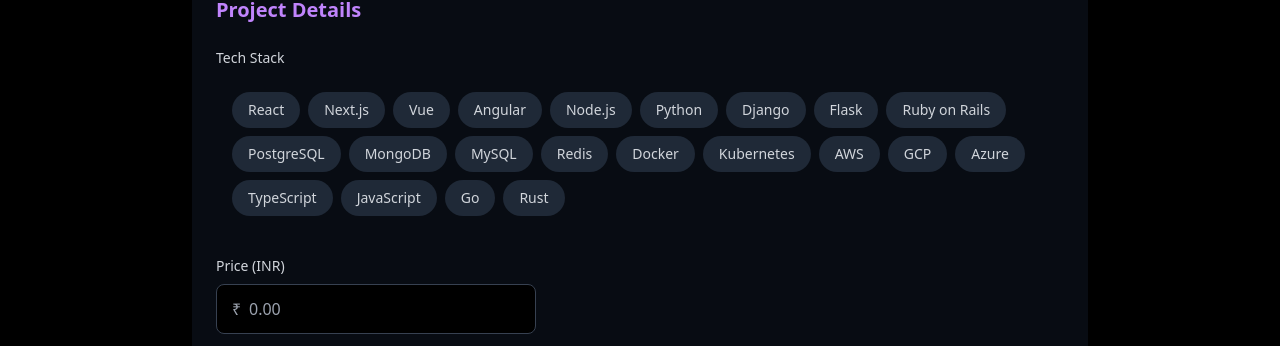
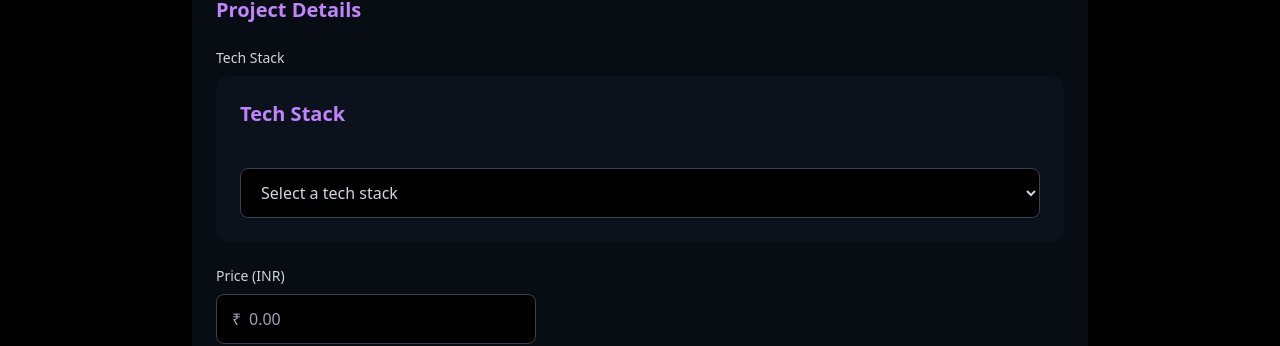
Before and after one commit to Bhumikapatil22/Akatsuki-Project-Hub, a React (Vite) app: page /create-project in a window 1280 px wide. Shown: the part 991-1337 px from the top of the page. Built offline with nearby package versions, Linux system fonts and the light colour scheme.

Commit message:
Modified Filtering

```diff
--- a/src/App.tsx
+++ b/src/App.tsx
@@ -17,7 +17,7 @@
           <Route path="/" element={<LandingPage />} />
           <Route path="/dashboard" element={<ProjectDashboard />} />
           <Route path="/create-project" element={<CreateProject />} />
-          <Route path="/project/:id" element={<ProjectDetails />} />
+          <Route path="/project/:_id" element={<ProjectDetails />} />
           <Route path="/purchase" element={<PurchaseForm />} />
           {/* <Route path="/contact" element={<ContactForm project={selectedProject} onClose={() => window.history.back()} />} /> */}
         </Routes>
--- a/src/pages/CreateProjectPage.tsx
+++ b/src/pages/CreateProjectPage.tsx
@@ -40,13 +40,13 @@
     coverImageUrl: '',
     liveLink: '',
     description: '',
-    techStack: [] as string[],
+    techStack: '',
     price: '',
     details: ''
   });
 
   const techStackOptions = [
-    'React', 'Next.js', 'Vue', 'Angular', 'Node.js',
+    'MERN', 'Java', 'Vue', 'Angular', 'Node.js',
     'Python', 'Django', 'Flask', 'Ruby on Rails',
     'PostgreSQL', 'MongoDB', 'MySQL', 'Redis',
     'Docker', 'Kubernetes', 'AWS', 'GCP', 'Azure',
@@ -68,6 +68,7 @@
     try {
       const response = await axios.post(
         'https://akatsuki-cohert-api.vercel.app/api/projects/create',
+
         formData
       );
 
@@ -206,7 +207,7 @@
                 <label className="block text-sm font-medium text-gray-300 mb-2">
                   Tech Stack
                 </label>
-                <div className="flex flex-wrap gap-2 p-4">
+                {/* <div className="flex flex-wrap gap-2 p-4">
                   {techStackOptions.map((tech) => (
                     <button
                       key={tech}
@@ -226,6 +227,16 @@
                       {tech}
                     </button>
                   ))}
+                </div> */}
+
+                <div className="bg-gray-900/50 rounded-xl p-6 space-y-6">
+                  <h2 className="text-xl font-semibold text-purple-400 mb-4">Tech Stack</h2>
+                  <select value={formData.techStack} onChange={(e) => setFormData({ ...formData, techStack: e.target.value })} className="w-full px-4 py-3 bg-black border border-gray-700 text-gray-300 rounded-lg focus:border-purple-500 focus:ring-purple-500">
+                    <option value="">Select a tech stack</option>
+                    {techStackOptions.map((tech) => (
+                      <option key={tech} value={tech}>{tech}</option>
+                    ))}
+                  </select>
                 </div>
               </div>
 
--- a/src/pages/ProjectDashboardPage.tsx
+++ b/src/pages/ProjectDashboardPage.tsx
@@ -12,7 +12,7 @@
   description: string;
   price: number;
   techStack: string;
-  coverImage: string;
+  coverImageUrl: string;
 }
 
 const ProjectsDashboard: React.FC = () => {
@@ -33,6 +33,7 @@
     const fetchProjects = async () => {
       try {
         const response = await axios.get<Project[]>('https://akatsuki-cohert-api.vercel.app/api/projects');
+        console.log(response.data);
         setProjects(response.data);
         setLoading(false);
       } catch (err) {
@@ -53,13 +54,44 @@
   }
 
 
+  // const filteredProjects = projects
+  //   .filter(project => filter === 'all' || project.techStack.toLowerCase() === filter.toLowerCase())
+  //   .filter(project =>
+  //     searchQuery === '' ||
+  //     project.title.toLowerCase().includes(searchQuery.toLowerCase()) ||
+  //     project.description.toLowerCase().includes(searchQuery.toLowerCase())
+  //   );
+
+
+
+//   const filteredProjects = projects
+//   .filter(project =>
+//     filter === 'all' ||
+//     (typeof project.techStack === 'string' && project.techStack.toLowerCase() === filter.toLowerCase())
+//   )
+//   .filter(project =>
+//     searchQuery === '' ||
+//     project.title.toLowerCase().includes(searchQuery.toLowerCase()) ||
+//     project.description.toLowerCase().includes(searchQuery.toLowerCase())
+//   );
+// console.log(projects.map(p => ({ id: p._id, techStack: p.techStack })));
+
+
 const filteredProjects = projects
-    .filter(project => filter === 'all' || project.techStack.toLowerCase() === filter.toLowerCase())
+  .filter(project =>
+    filter === 'all' ||
+    (Array.isArray(project.techStack) && project.techStack.length === 1 && project.techStack[0].toLowerCase() === filter.toLowerCase())
+  )
   .filter(project =>
     searchQuery === '' ||
     project.title.toLowerCase().includes(searchQuery.toLowerCase()) ||
     project.description.toLowerCase().includes(searchQuery.toLowerCase())
   );
+
+// Debugging: Log the format of techStack for each project
+console.log(projects.map(p => ({ id: p._id, techStack: p.techStack })));
+
+
 
   const handleAddToCart = (projectId: number) => {
     if (!cart.includes(projectId)) {
@@ -114,7 +146,7 @@
             >
               <div className="relative">
                 <img
-                  src={project.coverImage}
+                  src={project.coverImageUrl}
                   alt={project.title}
                   className="w-full h-48 object-cover"
                 />
--- a/src/pages/ProjectDetailsPage.tsx
+++ b/src/pages/ProjectDetailsPage.tsx
@@ -1,17 +1,42 @@
-import React from 'react';
+import React, { useEffect, useState } from 'react';
 import { useParams, useNavigate } from 'react-router-dom';
 import { Github, Instagram, Linkedin, ExternalLink } from 'lucide-react';
-import { projects } from '../data/projects';
+// import { projects } from '../data/projects';
 import Navbar from '../components/Navbar';
+import axios from 'axios';
 
 const ProjectDetails: React.FC = () => {
   const { _id } = useParams();
   const navigate = useNavigate();
-  const project = projects.find(p => p._id === Number(_id));
+  // const project = projects.find(p => p.id === Number(_id));
+console.log(_id)
 
-  if (!project) {
-    return <div>Project not found</div>;
-  }
+
+//axios
+const [project, setProject] = useState<any>(null);
+  const [loading, setLoading] = useState(true);
+  const [error, setError] = useState<string | null>(null);
+
+  useEffect(() => {
+    axios.get(`https://akatsuki-project-hub-backend.vercel.app/project/${_id}`)
+      .then(response => {
+        console.log(response.data);
+        setProject(response.data);
+        setLoading(false);
+      })
+      .catch(err => {
+        setError('Project not found');
+        setLoading(false);
+      });
+  }, [_id]);
+
+  if (loading) return <div className="text-white text-center">Loading...</div>;
+  if (error) return <div className="text-red-500 text-center">{error}</div>;
+
+//axios end
+if (!project) {
+  return <div>Project not found</div>;
+}
 
   const handlePurchase = () => {
     navigate('/purchase', { state: { project } });
@@ -28,7 +53,7 @@
         <div className="container mx-auto max-w-4xl">
           <div className="bg-black border border-purple-500/20 rounded-xl overflow-h_idden shadow-[0_0_25px_rgba(168,85,247,0.1)]">
             <img
-              src={project.coverImage}
+              src={project.coverImageUrl}
               alt={project.title}
               className="w-full h-48 sm:h-64 object-cover"
             />
@@ -39,9 +64,9 @@
               </h1>
 
               <div className="flex flex-wrap items-center gap-3 sm:gap-4 mb-6">
-                <span className="px-3 sm:px-4 py-1 bg-purple-500/10 text-purple-400 rounded-full text-sm border border-purple-500/50">
+                {/* <span className="px-3 sm:px-4 py-1 bg-purple-500/10 text-purple-400 rounded-full text-sm border border-purple-500/50">
                   {project.techStack.map}
-                </span>
+                </span> */}
 
                 <span className="text-2xl font-bold bg-gradient-to-r from-purple-400 to-pink-500 text-transparent bg-clip-text">
                   ₹{project.price}
@@ -69,7 +94,7 @@
 
               <div className="prose prose-invert max-w-none mb-6 sm:mb-8">
                 <div className="text-sm sm:text-base text-gray-400 whitespace-pre-line">
-                  {project.longDescription}
+                  {project.details}
                 </div>
               </div>
 
```
Lines whose indentation alone changed are shown as unchanged.
